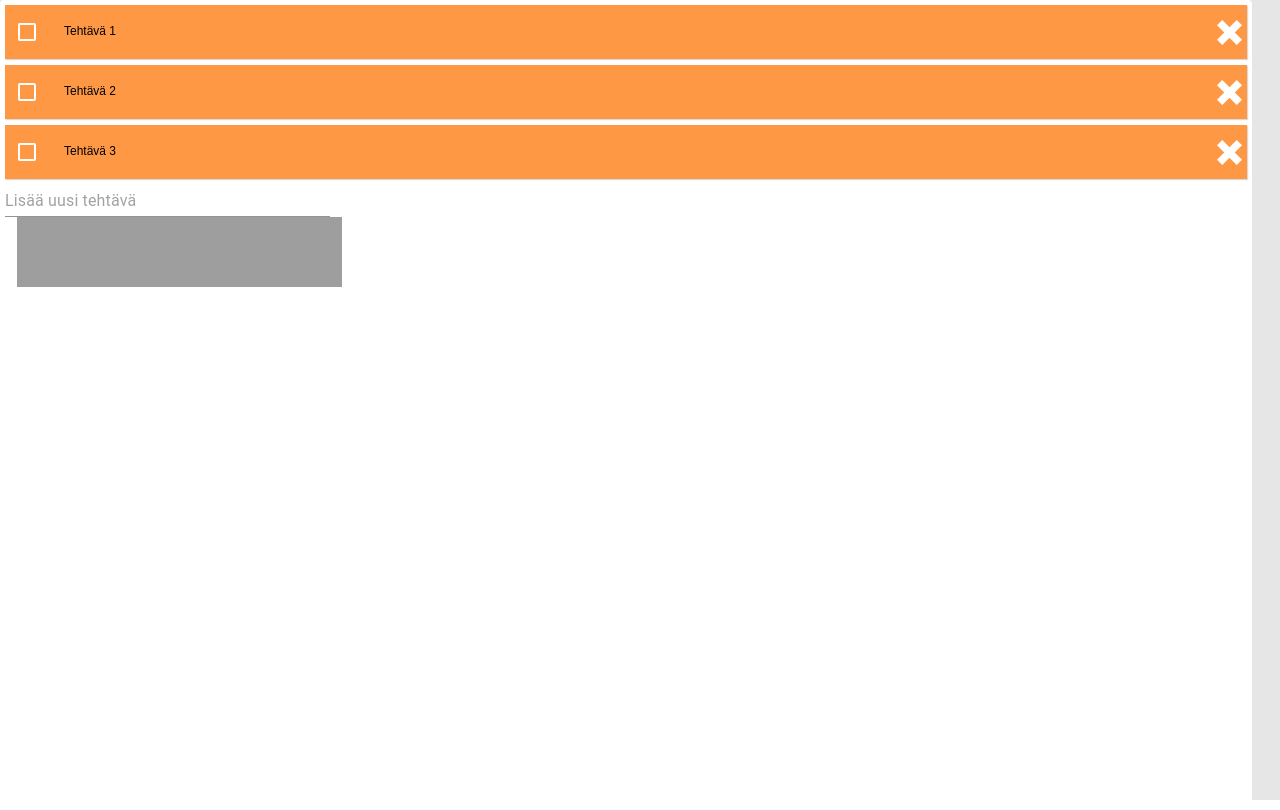
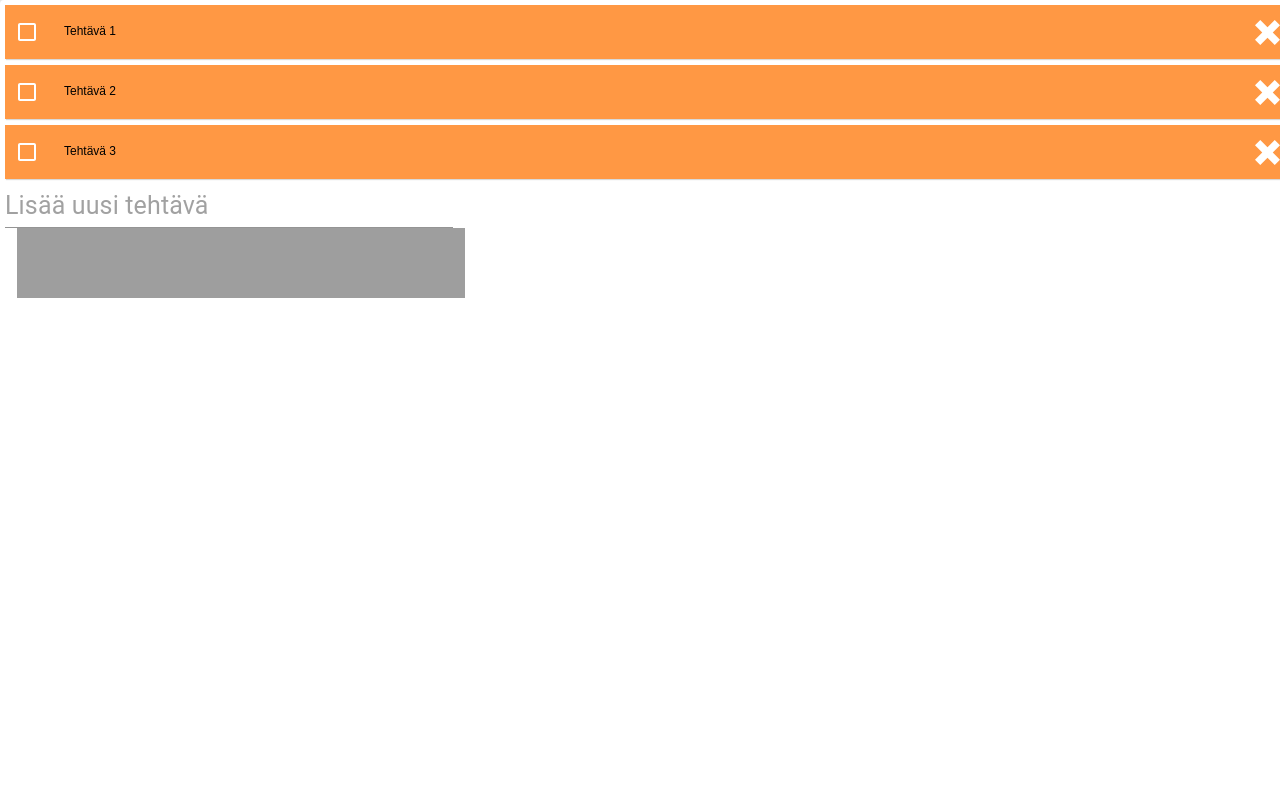
Before and after one commit to samuvartiainen/react-todo-app, a React (Create React App) app: page / in a window 1280 px wide. Built offline with nearby package versions, Linux system fonts and the light colour scheme; grey boxes are pictures that could not be loaded.

Commit message:
increased font-size in textfield

```diff
--- a/src/App.css
+++ b/src/App.css
@@ -54,7 +54,7 @@
   background: var(--white);
   border-radius: 4px;
   padding: 5px;
-  width: 97vw;
+  width: 100vw;
   height: 100vh;
 }
 
--- a/src/App.js
+++ b/src/App.js
@@ -130,6 +130,9 @@ function NewItem({ newTodo }) {
           placeholder="Lisää uusi tehtävä"
           value={value}
           onChange={(e) => setValue(e.currentTarget.value)}
+          inputProps={{
+            style: {fontSize: 25}
+          }}
         />
       <img className="addBtn"
       height='70vh'
```
